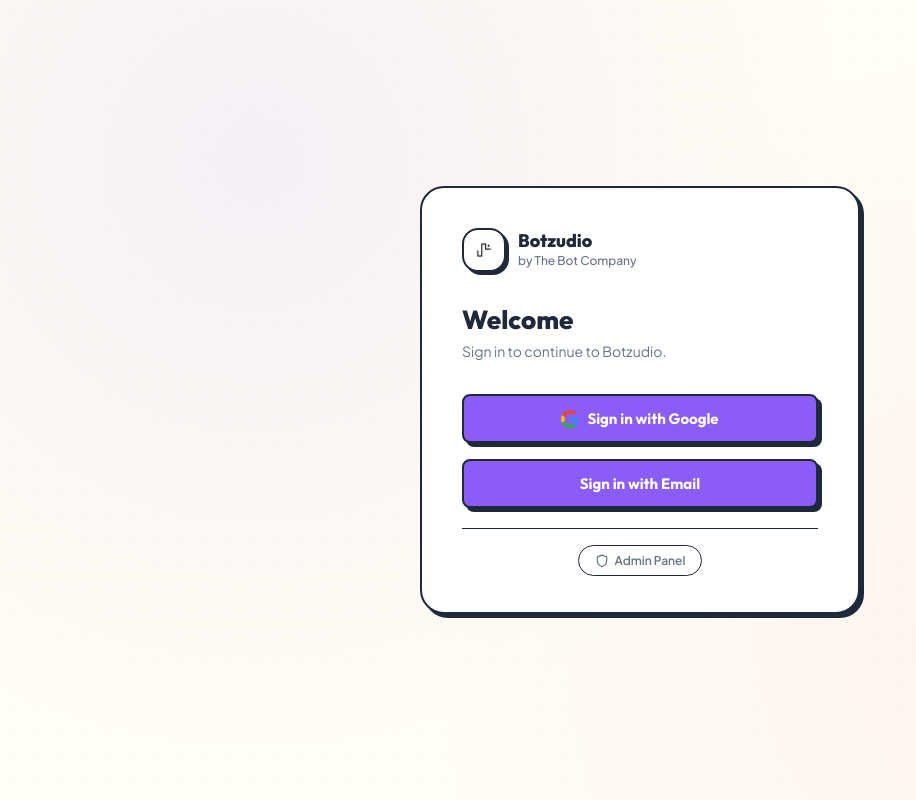
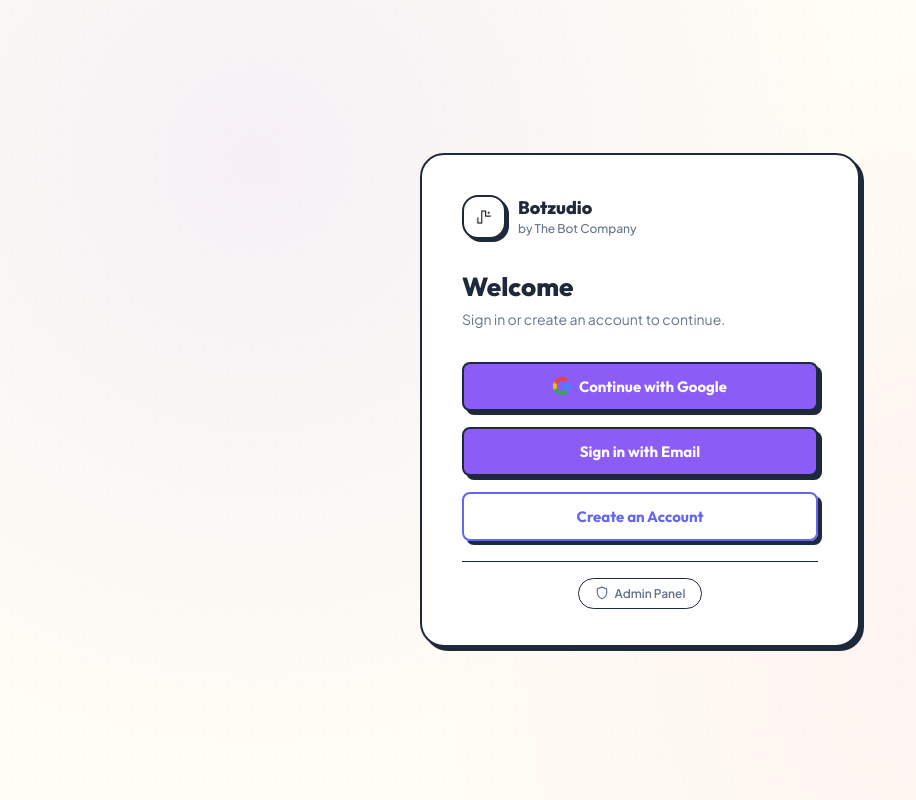
Before and after one commit to sritharun242004/BotXstudio, a React (Vite) app: page /login in a window 1280 px wide. Shown: the whole page, without its empty margins (0-916 px from the left). Built offline with nearby package versions, Linux system fonts and the light colour scheme; no server answers.

Commit message:
feat: add sign-up option for new users on login page

```diff
--- a/src/components/LoginPage.tsx
+++ b/src/components/LoginPage.tsx
@@ -19,7 +19,7 @@
         </div>
 
         <h1 className="auth-title">Welcome</h1>
-        <p className="auth-subtitle">Sign in to continue to Botzudio.</p>
+        <p className="auth-subtitle">Sign in or create an account to continue.</p>
 
         <div className="auth-form" style={{ display: "flex", flexDirection: "column", gap: "12px" }}>
           <button
@@ -34,7 +34,7 @@
               <path d="M3.964 10.71A5.41 5.41 0 013.682 9c0-.593.102-1.17.282-1.71V4.958H.957A8.997 8.997 0 000 9c0 1.452.348 2.827.957 4.042l3.007-2.332z" fill="#FBBC05"/>
               <path d="M9 3.58c1.321 0 2.508.454 3.44 1.345l2.582-2.58C13.463.891 11.426 0 9 0A8.997 8.997 0 00.957 4.958L3.964 7.29C4.672 5.163 6.656 3.58 9 3.58z" fill="#EA4335"/>
             </svg>
-            Sign in with Google
+            Continue with Google
           </button>
 
           <button
@@ -44,6 +44,15 @@
             style={{ display: "flex", alignItems: "center", justifyContent: "center", gap: "8px" }}
           >
             Sign in with Email
+          </button>
+
+          <button
+            type="button"
+            className="auth-btn"
+            onClick={() => redirectToLogin(undefined, true)}
+            style={{ display: "flex", alignItems: "center", justifyContent: "center", gap: "8px", background: "transparent", border: "2px solid #6366F1", color: "#6366F1" }}
+          >
+            Create an Account
           </button>
         </div>
 
--- a/src/lib/auth.ts
+++ b/src/lib/auth.ts
@@ -36,7 +36,7 @@
 
 // ─── Cognito Hosted UI redirect ──────────────────────────────────────────────
 
-export async function redirectToLogin(provider?: "Google" | "Apple") {
+export async function redirectToLogin(provider?: "Google" | "Apple", signup?: boolean) {
   const codeVerifier = generateCodeVerifier();
   const codeChallenge = await generateCodeChallenge(codeVerifier);
   localStorage.setItem("pkce_code_verifier", codeVerifier);
@@ -54,6 +54,17 @@
 
   if (provider) {
     url += `&identity_provider=${provider}`;
+  }
+
+  // Direct new users to Cognito's sign-up form
+  if (signup) {
+    url = `${COGNITO_DOMAIN}/signup?` +
+      `client_id=${CLIENT_ID}` +
+      `&response_type=code` +
+      `&scope=${scope}` +
+      `&redirect_uri=${encodeURIComponent(REDIRECT_URI)}` +
+      `&code_challenge=${codeChallenge}` +
+      `&code_challenge_method=S256`;
   }
 
   window.location.href = url;
```
